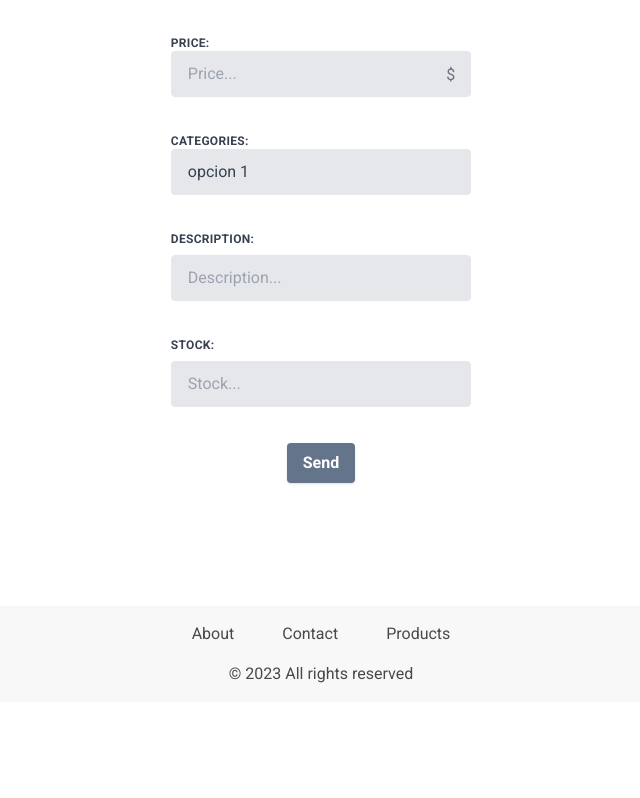
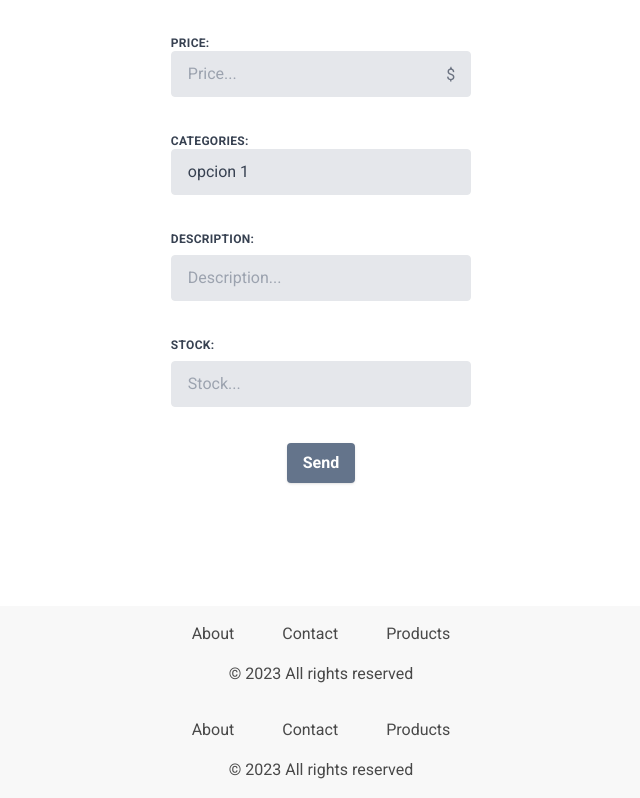
Before and after one commit to jeanvela/The-Clean-Plate, a React (Vite) app in the folder frontend/: page /createproduct in a window 1280 px wide. Shown: the part 282-1080 px from the top of the page, without its empty margins (319-959 px from the left). Before the commit the page ends 984 px from the top, so only its background shows below. Built offline with nearby package versions, Linux system fonts and the light colour scheme.

Commit message:
puse el footer en main y borre comentarios

```diff
--- a/frontend/src/components/views/Footer.jsx
+++ b/frontend/src/components/views/Footer.jsx
@@ -1,4 +1,4 @@
-
+import { Link } from "react-router-dom";
 import styles from "../../styles/footer.module.css";
 
 const Footer = () => {
@@ -8,13 +8,19 @@ const Footer = () => {
         <div id={styles.textColor} className="py-4">
           <ul className="flex justify-center space-x-12">
             <li>
-              <a href="#">About</a>
+              <Link to="About">
+                About
+              </Link>
             </li>
             <li>
-              <a href="#">Contact</a>
+              <Link to='Contact'>
+                Contact
+              </Link>
             </li>
             <li>
-              <a href="#">Products</a>
+              <Link to='categories/products'>
+                Products
+              </Link>
             </li>
           </ul>
         </div>
--- a/frontend/src/components/views/Home.jsx
+++ b/frontend/src/components/views/Home.jsx
@@ -1,11 +1,7 @@
-
-// import NavBar from "../NavBar/NavBar";
-import Footer from "./Footer";
 
 const Home = () => {
   return (
     <div>
-      {/* <NavBar/> */}
 
       <div className="h-screen">
       {/* <div className="border-t-4 border-gray-200 my-5"></div> */}
@@ -18,12 +14,8 @@ const Home = () => {
         </div>
         <div className="border-t-4 border-gray-200 my-5"></div>
       </div>
-      {/* hola */}
-      {/* as */}
-      <Footer />
     </div>
   );
 };
 
-
 export default Home;
--- a/frontend/src/main.jsx
+++ b/frontend/src/main.jsx
@@ -7,6 +7,8 @@ import { BrowserRouter } from "react-router-dom";
 import { configureStore } from "@reduxjs/toolkit";
 import { productsApi } from "./features/productsApi";
 import NavBar from "../src/components/NavBar/NavBar";
+import Footer from "./components/views/Footer.jsx";
+
 
 const store = configureStore({
   reducer: { [productsApi.reducerPath]: productsApi.reducer },
@@ -20,6 +22,7 @@ ReactDOM.createRoot(document.getElementById("root")).render(
       <Provider store={store}>
         <NavBar />
         <App />
+        <Footer/>
       </Provider>
     </BrowserRouter>
   </React.StrictMode>
```
